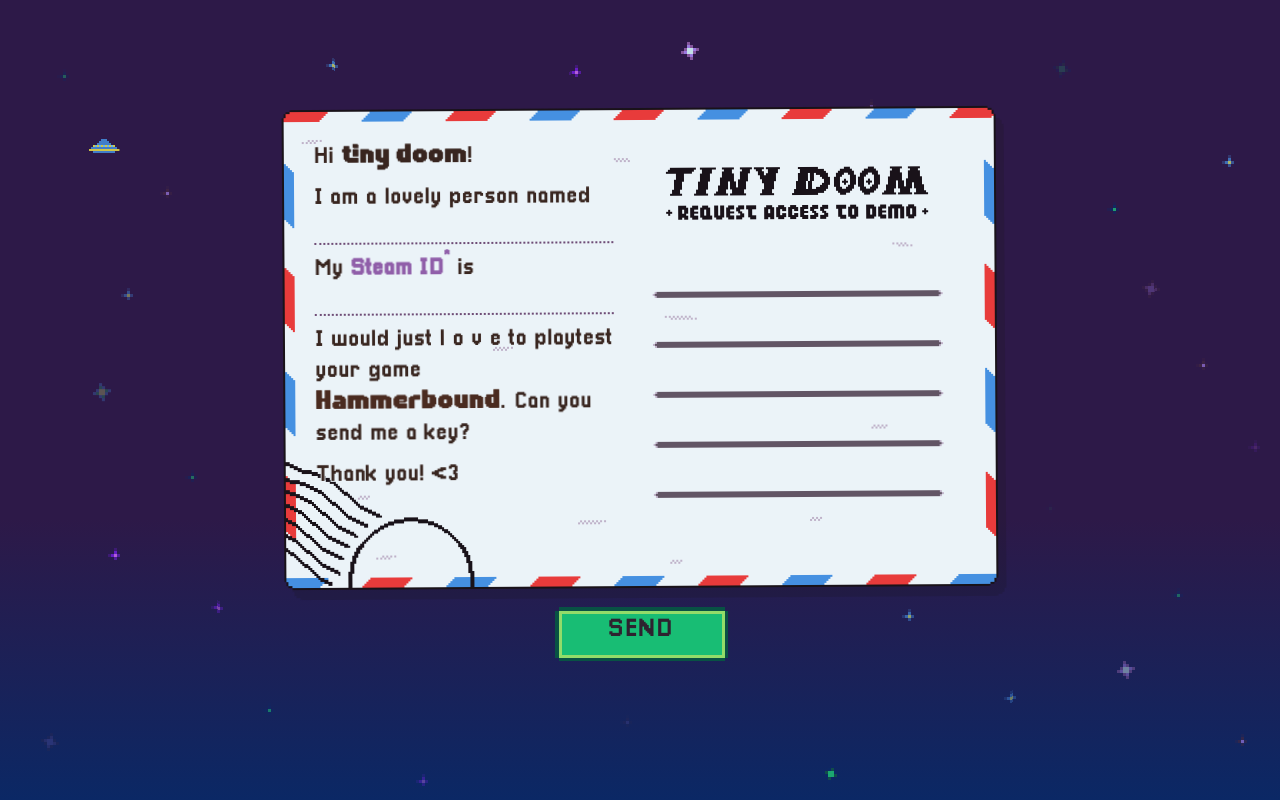
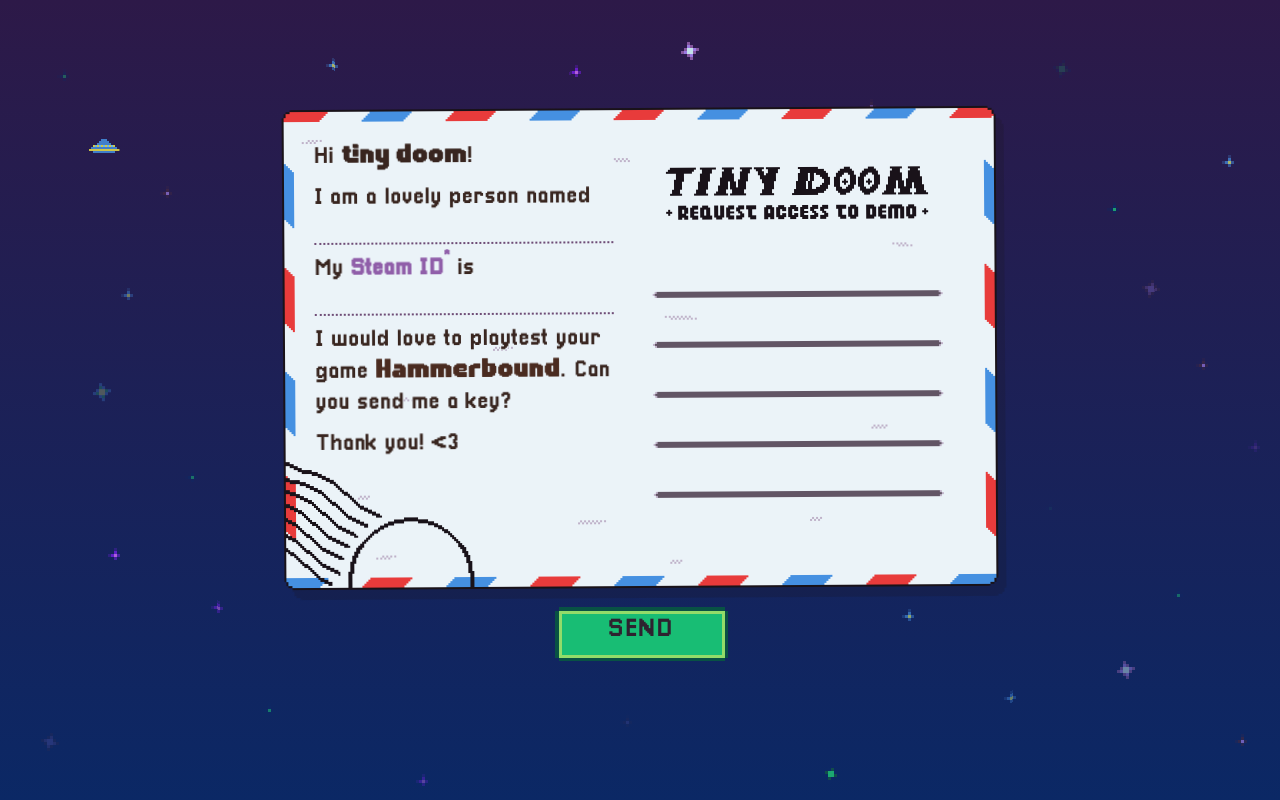
Before and after one commit to tiny-doom/tinydoom.com, a Next.js app: page / in a window 1280 px wide. Built offline with nearby package versions, Linux system fonts and the light colour scheme.

Commit message:
Refine playtest letter copy

```diff
--- a/src/app/page.tsx
+++ b/src/app/page.tsx
@@ -42,7 +42,7 @@
 	}
 
 	return (
-		<main className="relative flex h-dvh items-center justify-center overflow-hidden bg-[linear-gradient(180deg,#2d1948_0%,#2d1948_65%,#0b2865_100%)] p-4 text-[#38251f]">
+		<main className="relative flex h-dvh items-center justify-center overflow-hidden bg-[linear-gradient(180deg,#2d1948_0%,#0b2865_100%)] p-4 text-[#38251f]">
 			<StarField />
 			<SaucerField />
 
@@ -129,7 +129,7 @@
 						</p>
 
 						<p>
-							I would just l o v e to playtest your game{" "}
+							I would love to playtest your game{" "}
 							<strong className="text-[#4a2b20]">Hammerbound</strong>. Can you
 							send me a key?
 						</p>
```
